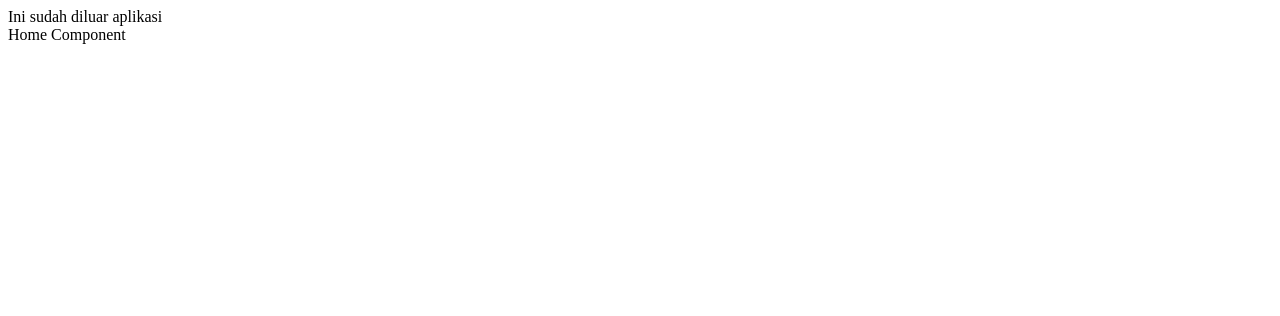
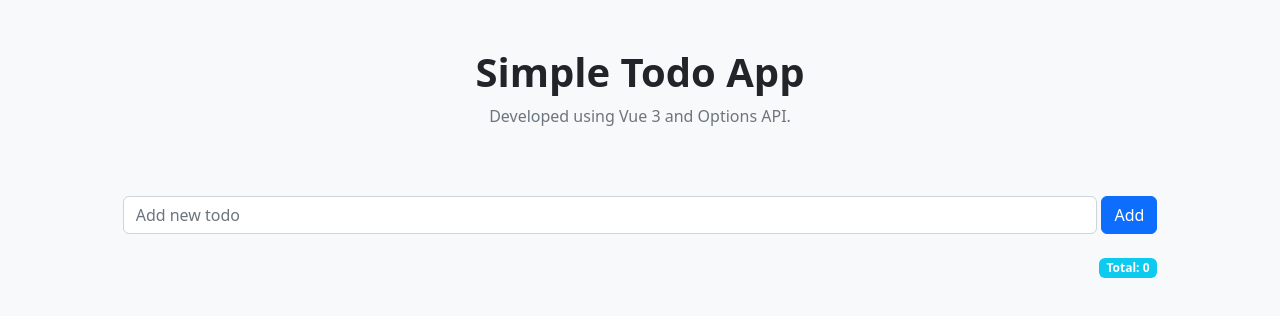
Before and after one commit to nandahadymulya/vue3-basic, a Vue app: page / in a window 1280 px wide. Shown: the top 316 px of the page. Built offline with nearby package versions, Linux system fonts and the light colour scheme.

Commit message:
feat: todo app

```diff
--- a/index.html
+++ b/index.html
@@ -5,15 +5,15 @@
   <meta charset="UTF-8" />
   <link rel="icon" type="image/svg+xml" href="/vite.svg" />
   <meta name="viewport" content="width=device-width, initial-scale=1.0" />
-  <title>Vite + Vue</title>
+  <link rel="stylesheet" href="https://cdn.jsdelivr.net/npm/bootstrap@5.2.2/dist/css/bootstrap.min.css">
+  <title>Todo &mdash; Vue 3 Option API</title>
 </head>
 
 <body>
   <div id="app"></div>
 
-  <span>Ini sudah diluar aplikasi</span>
-  <div id="teleport"></div>
   <script type="module" src="/src/main.js"></script>
+  <script src="https://cdn.jsdelivr.net/npm/bootstrap@5.2.2/dist/js/bootstrap.bundle.min.js"></script>
 </body>
 
 </html>
--- a/src/App.vue
+++ b/src/App.vue
@@ -1,15 +1,78 @@
 <script>
-import HomeComponent from "./components/Home.vue";
+import TodoList from "./components/TodoList.vue";
 
 export default {
-  components: {
-    HomeComponent,
+  components: { TodoList },
+  data() {
+    return {
+      todo: "",
+      todos: [],
+    };
+  },
+  computed: {
+    countTodo() {
+      return this.todos.length;
+    },
+  },
+  mounted() {
+    this.todos = JSON.parse(localStorage.getItem("todos")) || [];
+  },
+  methods: {
+    createTodo() {
+      // this.todos.push(this.todo);
+      this.todos.unshift({
+        activity: this.todo,
+        status: false,
+      });
+      this.todo = "";
+      this.saveToLocal();
+    },
+    deleteTodo(todoIndex) {
+      this.todos = this.todos.filter((todo, index) => {
+        if (index != todoIndex) {
+          return todo;
+        }
+      });
+      this.saveToLocal();
+    },
+    doneTodo(todoIndex) {
+      this.todos = this.todos.map((todo, index) => {
+        if (index == todoIndex) {
+          todo.status = !todo.status;
+        }
+        return todo;
+      });
+      this.saveToLocal();
+    },
+    saveToLocal() {
+      localStorage.setItem("todos", JSON.stringify(this.todos));
+    },
   },
 };
 </script>
 
 <template>
-  <teleport to="#teleport">
-    <HomeComponent />
-  </teleport>
+  <div class="container-fluid bg-light rounded-lg vh-100">
+    <div class="row p-5 text-center">
+      <div class="col">
+        <h1 class="fw-bold">Simple Todo App</h1>
+        <p class="text-muted">Developed using Vue 3 and Options API.</p>
+      </div>
+    </div>
+
+    <div class="row justify-content-center">
+      <div class="col-md-10 mb-3">
+        <div class="d-flex gap-1 m-1">
+          <input class="form-control" v-model="todo" @keyup.enter="createTodo" type="text" placeholder="Add new todo" />
+          <button class="btn btn-primary" @click="createTodo">Add</button>
+        </div>
+      </div>
+
+      <div class="col-md-10 mb-3">
+        <div class="badge bg-info float-end m-1">Total: {{ countTodo }}</div>
+      </div>
+
+      <TodoList :todos="todos" @parsingIndexDelete="deleteTodo" @parsingIndexDone="doneTodo" />
+    </div>
+  </div>
 </template>
--- a/src/components/About.vue
+++ /dev/null
@@ -1,3 +0,0 @@
-<template>
-  <div class="tab-demo">About Component</div>
-</template>
--- a/src/components/Home.vue
+++ /dev/null
@@ -1,3 +0,0 @@
-<template>
-  <div>Home Component</div>
-</template>
--- /dev/null
+++ b/src/components/TodoList.vue
@@ -0,0 +1,41 @@
+<script>
+export default {
+  props: {
+    todo: String,
+    todos: {
+      type: Array,
+      default: [],
+    },
+  },
+  methods: {
+    parsingIndexDelete(index) {
+      this.$emit("parsingIndexDelete", index);
+    },
+    parsingIndexDone(index) {
+      this.$emit("parsingIndexDone", index);
+    },
+  },
+};
+</script>
+<template>
+  <div class="col-md-10 mb-3">
+    <ul class="list-group" v-for="(todo, index) in todos" :key="index">
+      <li class="list-group-item m-1">
+        <div class="d-flex justify-content-between align-items-center">
+          <div>
+            <span v-if="todo.status">
+              <del class="text-muted">{{ todo.activity }}</del>
+            </span>
+            <span v-else>
+              <span>{{ todo.activity }}</span>
+            </span>
+          </div>
+          <div>
+            <button class="btn btn-danger btn-sm me-1" @click="parsingIndexDelete(index)">Delete</button>
+            <button class="btn btn-success btn-sm" @click="parsingIndexDone(index)">Done</button>
+          </div>
+        </div>
+      </li>
+    </ul>
+  </div>
+</template>
--- a/src/main.js
+++ b/src/main.js
@@ -1,7 +1,6 @@
 import { createApp } from "vue";
 import App from "./App.vue";
-// import ChildComponent from "./components/ChildComponent.vue";
 
 const app = createApp(App);
-// app.component("ChildComponent", ChildComponent);
+
 app.mount("#app");
```
Also changed, not shown: src/components/Post.vue (deleted, +0 -22 lines).
